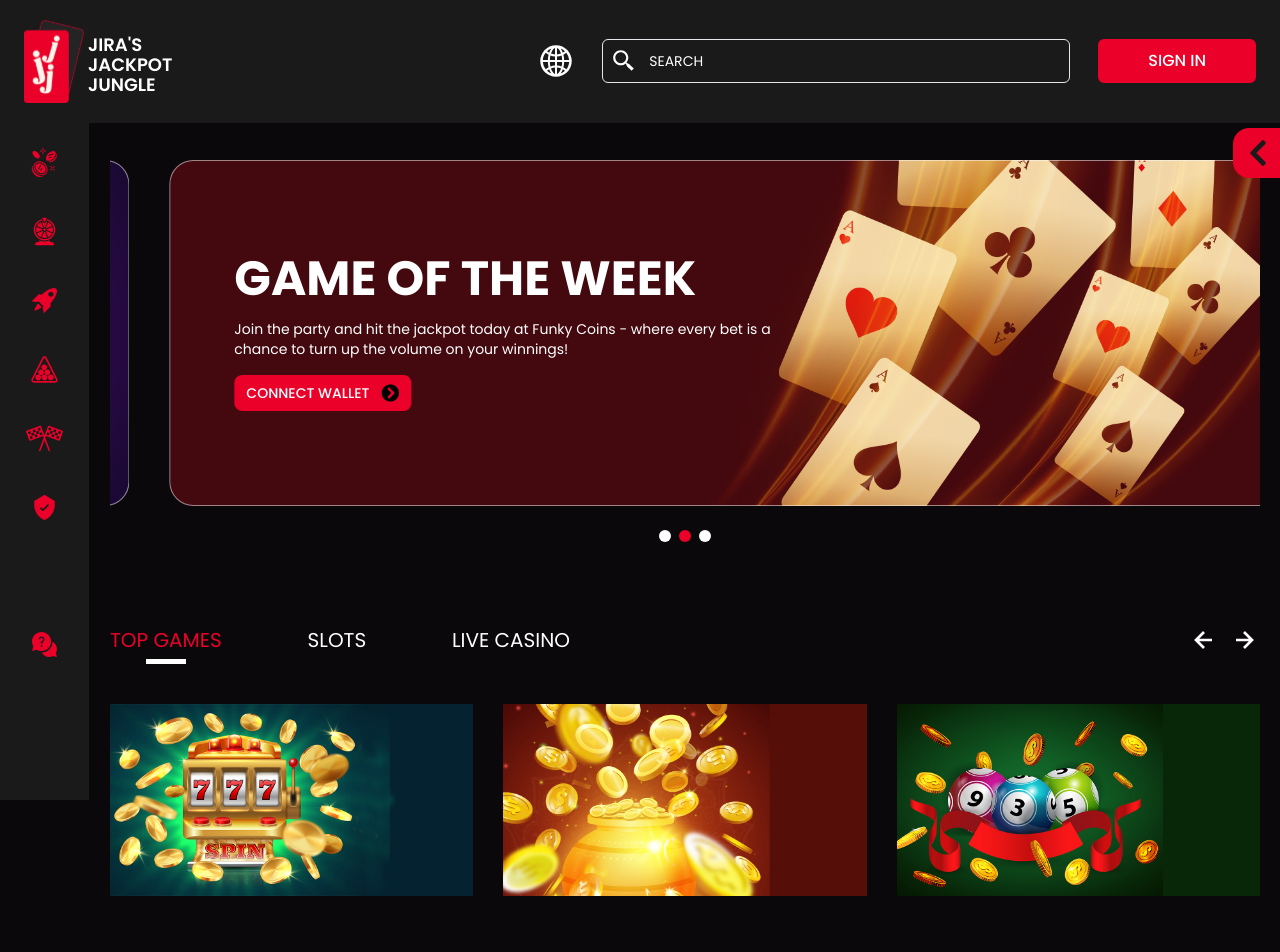
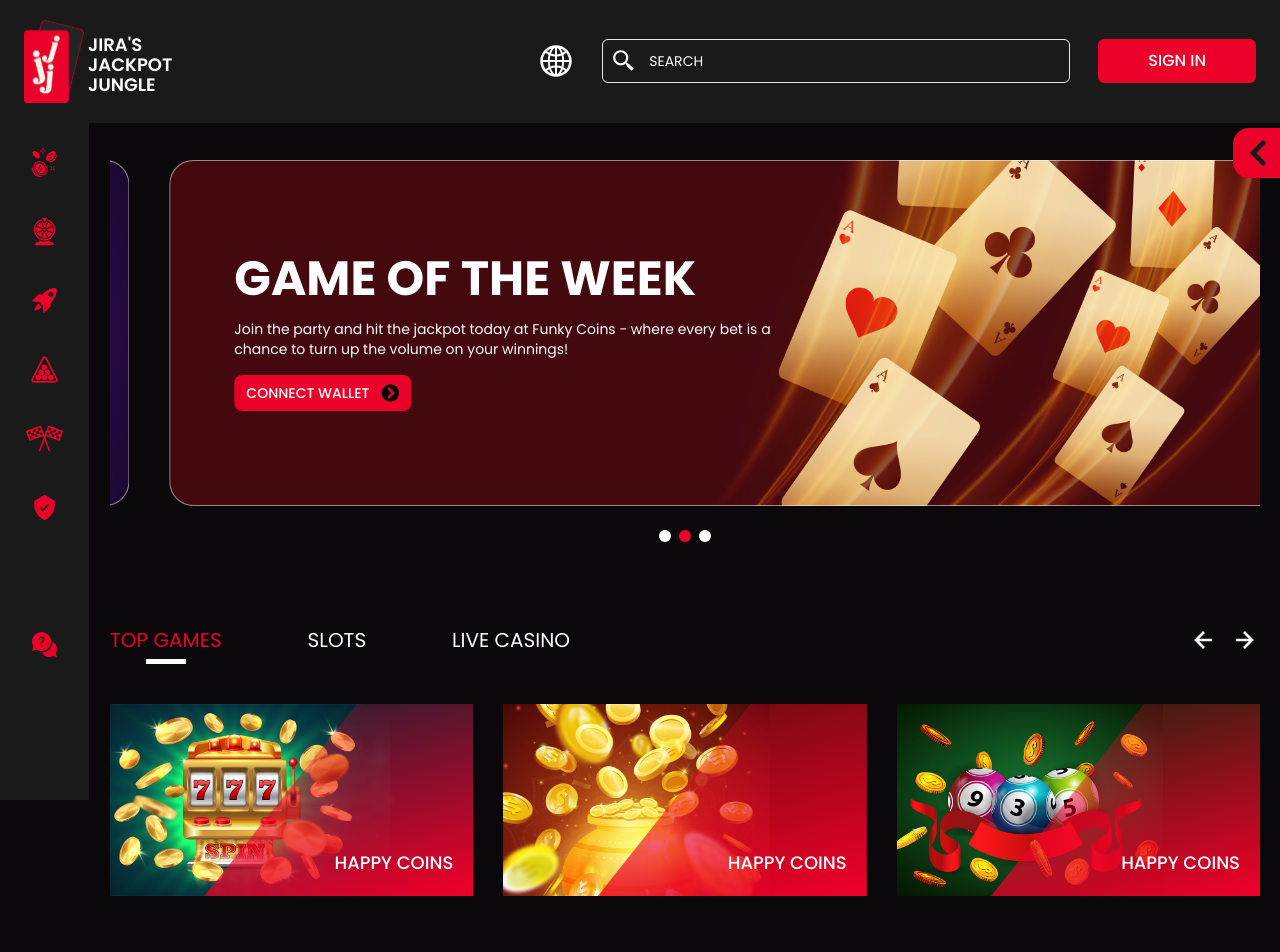
Before and after one commit to aymanch-03/jjj.github.io, a Next.js app: page / in a window 1280 px wide. Shown: the top 952 px of the page. Built offline with nearby package versions, Linux system fonts and the light colour scheme.

Commit message:
Game SLider

```diff
--- a/components/GameHistoryTabs/AllBets.tsx
+++ b/components/GameHistoryTabs/AllBets.tsx
@@ -20,7 +20,7 @@ const AllBets = () => {
     imgSrc,
   }: any) => {
     return (
-      <tr className="h-[70px] bg-[#1d1d1d] my-3 rounded-full ">
+      <tr className="h-[70px] bg-[#1d1d1d] my-3 rounded-full">
         <td className="font-light pl-8  gap-6 text-base align-middle flex items-center mt-[19px]">
           <Image src={imgSrc} alt={Game} width={30} height={30} className="" />
           {Game}
@@ -45,7 +45,7 @@ const AllBets = () => {
         <table className="w-full overflow-x-auto mx-auto">
           <thead className="w-full bg-[#111] h-[70px] sticky top-0 left-0">
             <tr className="text-white text-left  uppercase">
-              <th className="font-light pl-8 rounded-l-[10px] md:text-lg text-base">
+              <th className="font-light pl-8 rounded-bl-[10px] md:text-lg text-base">
                 Game
               </th>
               <th className="font-light text-center md:text-lg text-base">
@@ -60,7 +60,7 @@ const AllBets = () => {
               <th className="font-light text-center md:text-lg text-base">
                 Multiplier
               </th>
-              <th className="font-light text-center rounded-r-[10px] md:text-lg text-base">
+              <th className="font-light text-center rounded-br-[10px] md:text-lg text-base">
                 Payout
               </th>
             </tr>
--- a/components/GameHistoryTabs/HighRollers.tsx
+++ b/components/GameHistoryTabs/HighRollers.tsx
@@ -45,7 +45,7 @@ const HighRollers = () => {
         <table className="w-full overflow-x-auto mx-auto">
           <thead className="w-full bg-[#111] h-[70px] sticky top-0 left-0">
             <tr className="text-white text-left  uppercase">
-              <th className="font-light pl-8 rounded-l-[10px] md:text-lg text-base">
+              <th className="font-light pl-8 rounded-bl-[10px] md:text-lg text-base">
                 Game
               </th>
               <th className="font-light text-center md:text-lg text-base">
@@ -60,7 +60,7 @@ const HighRollers = () => {
               <th className="font-light text-center md:text-lg text-base">
                 Multiplier
               </th>
-              <th className="font-light text-center rounded-r-[10px] md:text-lg text-base">
+              <th className="font-light text-center rounded-br-[10px] md:text-lg text-base">
                 {" "}
                 Payout
               </th>
--- a/components/GameHistoryTabs/Jackpot.tsx
+++ b/components/GameHistoryTabs/Jackpot.tsx
@@ -45,7 +45,7 @@ const Jackpot = () => {
         <table className="w-full overflow-x-auto mx-auto">
           <thead className="w-full bg-[#111] h-[70px] sticky top-0 left-0">
             <tr className="text-white text-left  uppercase">
-              <th className="font-light pl-8 rounded-l-[10px] md:text-lg text-base">
+              <th className="font-light pl-8 rounded-bl-[10px] md:text-lg text-base">
                 Game
               </th>
               <th className="font-light text-center md:text-lg text-base">
@@ -60,7 +60,7 @@ const Jackpot = () => {
               <th className="font-light text-center md:text-lg text-base">
                 Multiplier
               </th>
-              <th className="font-light text-center rounded-r-[10px] md:text-lg text-base">
+              <th className="font-light text-center rounded-br-[10px] md:text-lg text-base">
                 {" "}
                 Payout
               </th>
--- a/components/GameHistoryTabs/LuckyBets.tsx
+++ b/components/GameHistoryTabs/LuckyBets.tsx
@@ -45,7 +45,7 @@ const LuckyBets = () => {
         <table className="w-full overflow-x-auto mx-auto">
           <thead className="w-full bg-[#111] h-[70px] sticky top-0 left-0">
             <tr className="text-white text-left  uppercase">
-              <th className="font-light pl-8 rounded-l-[10px] md:text-lg text-base">
+              <th className="font-light pl-8 rounded-bl-[10px] md:text-lg text-base">
                 Game
               </th>
               <th className="font-light text-center md:text-lg text-base">
@@ -60,7 +60,7 @@ const LuckyBets = () => {
               <th className="font-light text-center md:text-lg text-base">
                 Multiplier
               </th>
-              <th className="font-light text-center rounded-r-[10px] md:text-lg text-base">
+              <th className="font-light text-center rounded-br-[10px] md:text-lg text-base">
                 {" "}
                 Payout
               </th>
--- a/components/GamesSlider.tsx
+++ b/components/GamesSlider.tsx
@@ -3,11 +3,13 @@
 import React, { SetStateAction, useRef, useState } from "react";
 
 import { BiLeftArrowAlt, BiRightArrowAlt } from "react-icons/bi";
+import { FaPlay } from "react-icons/fa";
 import { Swiper, SwiperSlide } from "swiper/react";
 
 import "swiper/css";
 import "swiper/css/navigation";
 
+import Link from "next/link";
 import { Navigation } from "swiper";
 
 const GamesSlider = () => {
@@ -68,10 +70,58 @@ const GamesSlider = () => {
             modules={[Navigation]}
             className="mySwiper text-white"
           >
-            <SwiperSlide className="min-h-[12rem] bg-cover bg-center p-8 bg-[url('/assets/gamesSlider/spin.jpeg')] gameSlide"></SwiperSlide>
-            <SwiperSlide className="min-h-[12rem] bg-cover bg-center p-8 bg-[url('/assets/gamesSlider/happycoins.jpeg')] gameSlide"></SwiperSlide>
-            <SwiperSlide className="min-h-[12rem] bg-cover bg-center p-8 bg-[url('/assets/gamesSlider/billardgo.jpeg')] gameSlide"></SwiperSlide>
-            <SwiperSlide className="min-h-[12rem] bg-cover bg-center p-8 bg-[url('/assets/gamesSlider/spin.jpeg')] gameSlide"></SwiperSlide>
+            <SwiperSlide className="group min-h-[12rem] bg-cover bg-center p-8 bg-[url('/assets/gamesSlider/spin.jpeg')] gameSlide z-10 realtive">
+              {/* <button
+                className="cursor-pointer -translate-x-2/4 translate-y-0 left-2/4 relative -bottom-[200px] py-3 px-10 bg-primary text-white font-medium text-center rounded-2xl transition-all delay-200 group-hover:-bottom-[50px]
+              "
+              >
+                <Link href="/">Play now</Link>
+              </button> */}
+
+              <FaPlay
+                size={40}
+                className="-translate-x-2/4 translate-y-0 left-2/4 relative -top-[200px] transition-all text-white delay-300 group-hover:top-[36px] group-hover:opacity-100 opacity-0"
+              />
+            </SwiperSlide>
+            <SwiperSlide className="group min-h-[12rem] bg-cover bg-center p-8 bg-[url('/assets/gamesSlider/happycoins.jpeg')] gameSlide z-10 realtive">
+              {/* <button
+                className="cursor-pointer -translate-x-2/4 translate-y-0 left-2/4 relative -bottom-[200px] py-3 px-10 bg-primary text-white font-medium text-center rounded-2xl transition-all delay-200 group-hover:-bottom-[50px]
+              "
+              >
+                <Link href="/">Play now</Link>
+              </button> */}
+
+              <FaPlay
+                size={40}
+                className="-translate-x-2/4 translate-y-0 left-2/4 relative -top-[200px] transition-all text-white delay-300 group-hover:top-[36px] group-hover:opacity-100 opacity-0"
+              />
+            </SwiperSlide>
+            <SwiperSlide className="group min-h-[12rem] bg-cover bg-center p-8 bg-[url('/assets/gamesSlider/billardgo.jpeg')] gameSlide z-10 realtive">
+              {/* <button
+                className="cursor-pointer -translate-x-2/4 translate-y-0 left-2/4 relative -bottom-[200px] py-3 px-10 bg-primary text-white font-medium text-center rounded-2xl transition-all delay-200 group-hover:-bottom-[50px]
+              "
+              >
+                <Link href="/">Play now</Link>
+              </button> */}
+
+              <FaPlay
+                size={40}
+                className="-translate-x-2/4 translate-y-0 left-2/4 relative -top-[200px] transition-all text-white delay-300 group-hover:top-[36px] group-hover:opacity-100 opacity-0"
+              />
+            </SwiperSlide>
+            <SwiperSlide className="group min-h-[12rem] bg-cover bg-center p-8 bg-[url('/assets/gamesSlider/spin.jpeg')]  z-10 gameSlide realtive">
+              {/* <button
+                className="cursor-pointer -translate-x-2/4 translate-y-0 left-2/4 relative -bottom-[200px] py-3 px-10 bg-primary text-white font-medium text-center rounded-2xl transition-all delay-200 group-hover:-bottom-[50px]
+              "
+              >
+                <Link href="/">Play now</Link>
+              </button> */}
+
+              <FaPlay
+                size={40}
+                className="-translate-x-2/4 translate-y-0 left-2/4 relative -top-[200px] transition-all text-white delay-300 group-hover:top-[36px] group-hover:opacity-100 opacity-0"
+              />
+            </SwiperSlide>
           </Swiper>
         </>
       )}
--- a/styles/globals.css
+++ b/styles/globals.css
@@ -128,3 +128,50 @@ body {
 .second-scroll:hover::-webkit-scrollbar-thumb {
   visibility: visible;
 }
+.gameSlide::before {
+  content: "";
+  position: absolute;
+  display: block;
+  background: rgb(255, 255, 255);
+  background: linear-gradient(
+    164deg,
+    rgba(255, 255, 255, 0) 0%,
+    rgba(235, 0, 41, 1) 97%
+  );
+  width: 100%;
+  height: 100%;
+  right: 0;
+  bottom: 0;
+  clip-path: polygon(68% 0, 100% 0, 100% 100%, 26% 100%);
+  transition: all 0.1s ease;
+}
+.gameSlide:hover::before {
+  ckground: linear-gradient(
+    180deg,
+    rgba(255, 255, 255, 0) 0%,
+    rgba(235, 0, 41, 1) 50%
+  );
+  clip-path: polygon(0 0, 100% 0, 100% 100%, 0 100%);
+}
+.gameSlide::after {
+  content: "HAPPY COINS";
+  position: absolute;
+  display: block;
+  bottom: 0;
+  right: 0;
+  font-size: 18px;
+  font-weight: 500;
+  width: fit-content;
+  height: fit-content;
+  padding: 20px;
+  transition: 0.3s all;
+  transition-duration: 0.3s;
+}
+.gameSlide:hover::after {
+  left: 50%;
+  transform: translate(-50%, 0px);
+  padding: 20px 0;
+  font-size: 22px;
+  font-weight: 600;
+}
+/* before:bg-gradient-to-l  from-[#0b0a0b] to-transparent */
```
